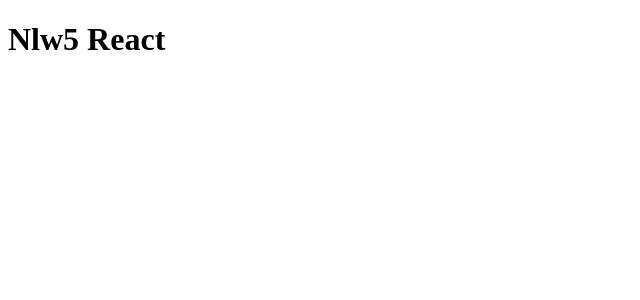
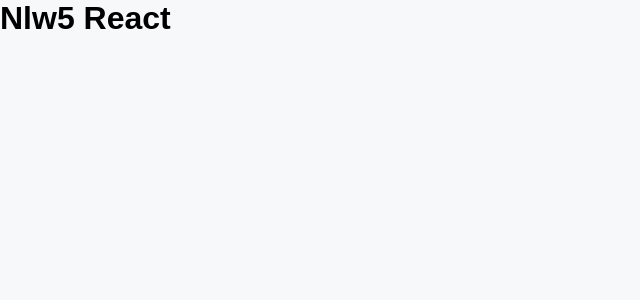
Before and after one commit to ottonSam/nlw5React, a Next.js app: page / in a window 1280 px wide. Shown: the top 300 px of the page, without its empty margins (0-640 px from the left). Built offline with nearby package versions, Linux system fonts and the light colour scheme.

Commit message:
Global css with sass

```diff
--- a/package.json
+++ b/package.json
@@ -10,7 +10,8 @@
   "dependencies": {
     "next": "10.1.3",
     "react": "17.0.2",
-    "react-dom": "17.0.2"
+    "react-dom": "17.0.2",
+    "sass": "^1.32.11"
   },
   "devDependencies": {
     "@types/node": "^15.0.1",
--- a/src/pages/_app.tsx
+++ b/src/pages/_app.tsx
@@ -1,3 +1,5 @@
+import '../styles/global.scss';
+
 function MyApp({ Component, pageProps }) {
   return <Component {...pageProps} />
 }
--- /dev/null
+++ b/src/styles/global.scss
@@ -0,0 +1,54 @@
+* {
+  margin: 0;
+  padding: 0;
+  box-sizing: border-box;
+}
+
+:root {
+  --white: #FFF;
+
+  --gray-50: #F7F8FA;
+  --gray-100: #E6E8EB;
+  --gray-200: #AFB2B1;
+  --gray-500: #808080;
+  --gray-800: #494D4B;
+
+  --green-500: #04D361;
+
+  --purple-300: #9F75FF;
+  --purple-400: #9164FA;
+  --purple-500: #8257E5;
+  --purple-800: #6F48C9;
+}
+
+@media (max-width: 1080px) {
+  html {
+    font-size: 93.75%;
+  }
+}
+
+@media (max-width: 720px) {
+  html {
+    font-size: 87.5%;
+  }
+}
+
+body {
+  background: var(--gray-50);
+}
+
+body, input textarea, button {
+  font: 500 1rem sans-serif;
+}
+
+h1 {
+  font-size: 2rem;
+}
+
+h2 {
+  font-size: 1.5rem;
+}
+
+button {
+  cursor: pointer;
+}
```
Also changed, not shown: 1 other file (tests, documents, lock files or other folders).
